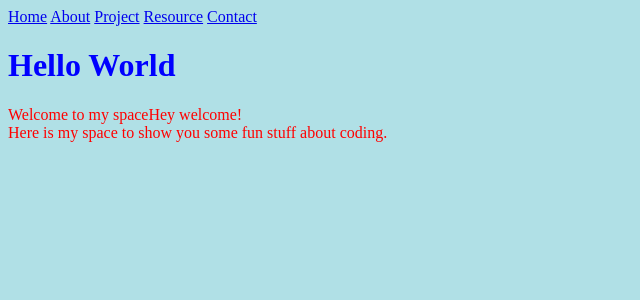
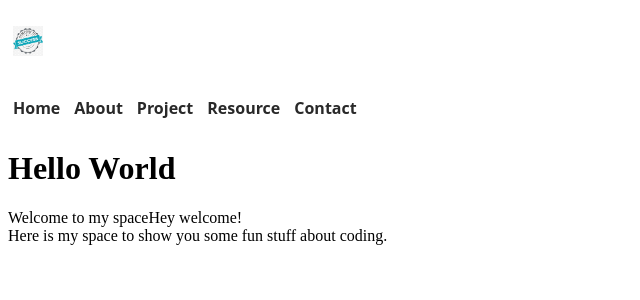
Before and after one commit to comimoma/comimoma.github.io, a PHP site: page / in a window 1280 px wide. Shown: the top 300 px of the page, without its empty margins (0-640 px from the left). Run offline with PHP 8.4, Linux system fonts and the light colour scheme.

Commit message:
added logo (test only)

```diff
--- a/index.html
+++ b/index.html
@@ -7,8 +7,18 @@
   </head>
 
   <body>
+    <!-- BANNER -->
+    <div>
+      <!-- Logo -->
+      <div>
+        <p class="logo">
+          <a href="./">
+            <img src="image/logo-tobereplaced.jpg" width = "30" height = "30">
+          </a>
+        </p>
+      </div>
       <!-- Navbar -->
-    <div class="top-bar">
+      <div class="web-menu">
         <nav role="navigation">
           <a href="./">Home</a>
           <a href="aboutme.html">About</a>
@@ -16,6 +26,7 @@
           <a href="resources.html">Resource</a>
           <a href="contactme.html">Contact</a>
         </nav>
+      </div>
     </div>
 
     <!-- mainpage -->
--- a/style/style.css
+++ b/style/style.css
@@ -1,4 +1,4 @@
-body {
+/* body {
   background-color: powderblue;
 }
 h1 {
@@ -6,13 +6,14 @@ h1 {
 }
 p {
   color: red;
-}
+} */
 
-.nav a {
+a{
   color: #292929;
   display: inline-block;
   font-family: 'Open Sans', sans-serif;
   font-size: 20;
   font-weight: 750;
-  padding: 10px 25px 10px 25px;
+  padding: 10px 5px 10px 5px;
+  text-decoration: none;
 }
```
Also changed, not shown: image/logo-tobereplaced.jpg (added). Lines whose indentation alone changed are shown as unchanged.
